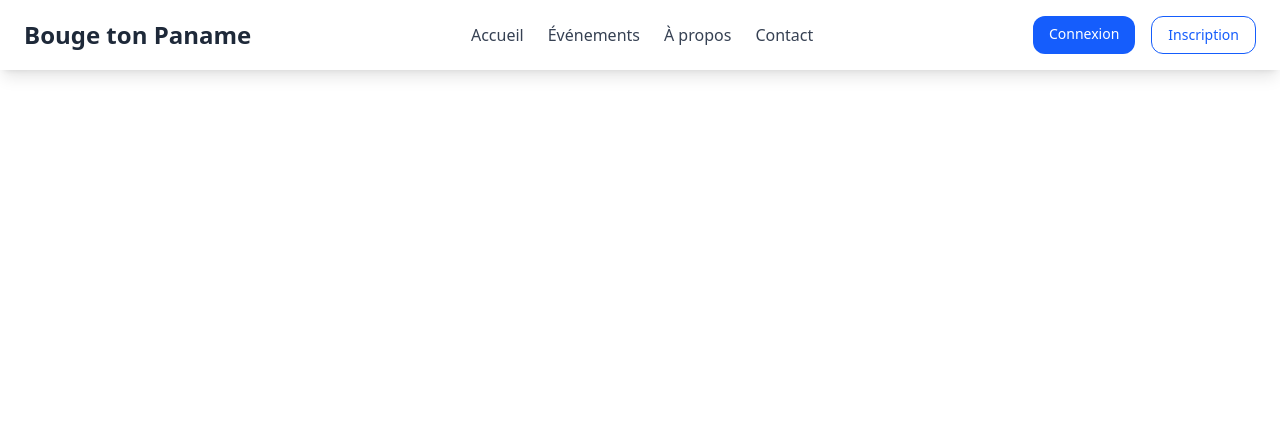
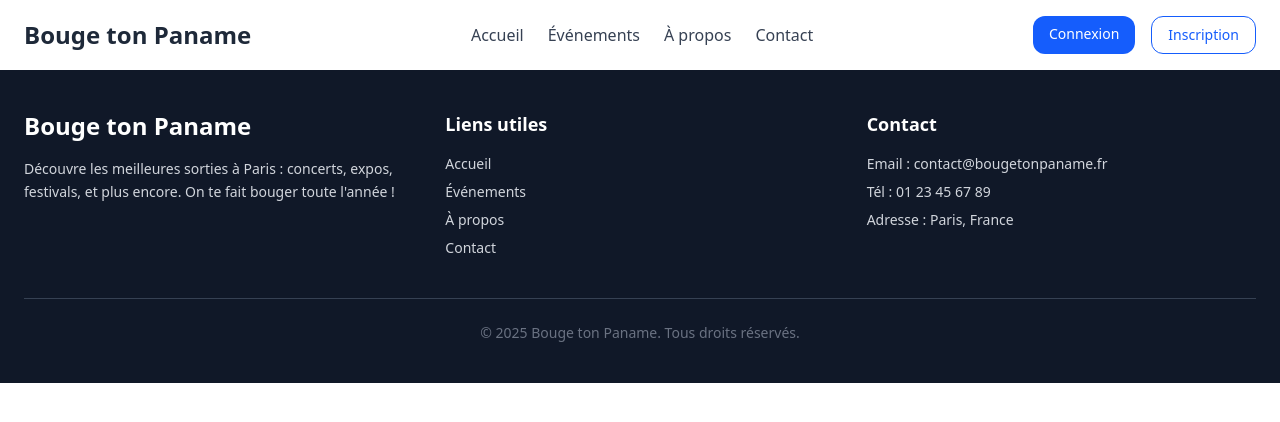
Before and after one commit to Douxzy/Bouge-ton-Paname, a PHP site: page / in a window 1280 px wide. Shown: the top 422 px of the page. Run offline with PHP 8.4, Linux system fonts and the light colour scheme.

Commit message:
Feature/Création du footer en tailwind

```diff
--- a/index.php
+++ b/index.php
@@ -1,4 +1,13 @@
 <?php
-require "vue\header\header.php";
+require "vue/header/header.php";
 
 ?>
+
+
+
+
+
+<?php
+require "vue/footer/footer.php";
+
+?>
--- a/vue/footer/footer.php
+++ b/vue/footer/footer.php
@@ -0,0 +1,38 @@
+<footer class="bg-gray-900 text-gray-300 py-10 px-6">
+    <div class="max-w-7xl mx-auto grid grid-cols-1 md:grid-cols-3 gap-8">
+        <div>
+            <h2 class="text-2xl font-bold text-white mb-4">Bouge ton Paname</h2>
+            <p class="text-sm leading-relaxed">
+                Découvre les meilleures sorties à Paris : concerts, expos, festivals, et plus encore.
+                On te fait bouger toute l'année !
+            </p>
+        </div>
+
+        <div>
+            <h3 class="text-lg font-semibold text-white mb-4">Liens utiles</h3>
+            <ul class="space-y-2 text-sm">
+                <li><a href="#" class="hover:text-white transition">Accueil</a></li>
+                <li><a href="#" class="hover:text-white transition">Événements</a></li>
+                <li><a href="#" class="hover:text-white transition">À propos</a></li>
+                <li><a href="#" class="hover:text-white transition">Contact</a></li>
+            </ul>
+        </div>
+
+        <div>
+            <h3 class="text-lg font-semibold text-white mb-4">Contact</h3>
+            <ul class="text-sm space-y-2">
+                <li>Email : <a href="mailto:contact@bougetonpaname.fr" class="hover:text-white">contact@bougetonpaname.fr</a></li>
+                <li>Tél : <a href="tel:+33123456789" class="hover:text-white">01 23 45 67 89</a></li>
+                <li>Adresse : Paris, France</li>
+            </ul>
+        </div>
+    </div>
+
+    <div class="border-t border-gray-700 mt-10 pt-6 text-center text-sm text-gray-500">
+        © 2025 Bouge ton Paname. Tous droits réservés.
+    </div>
+</footer>
+
+</body>
+
+</html>
```
